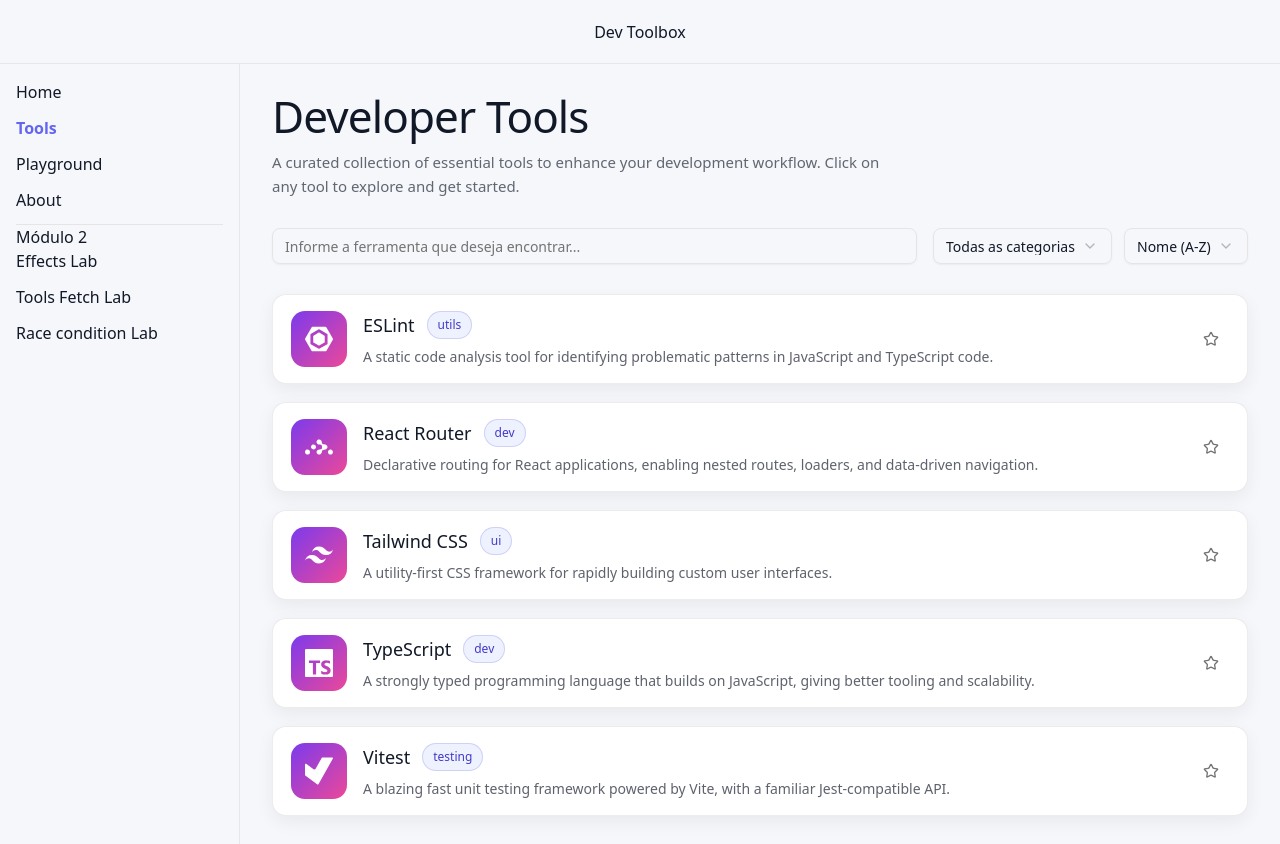
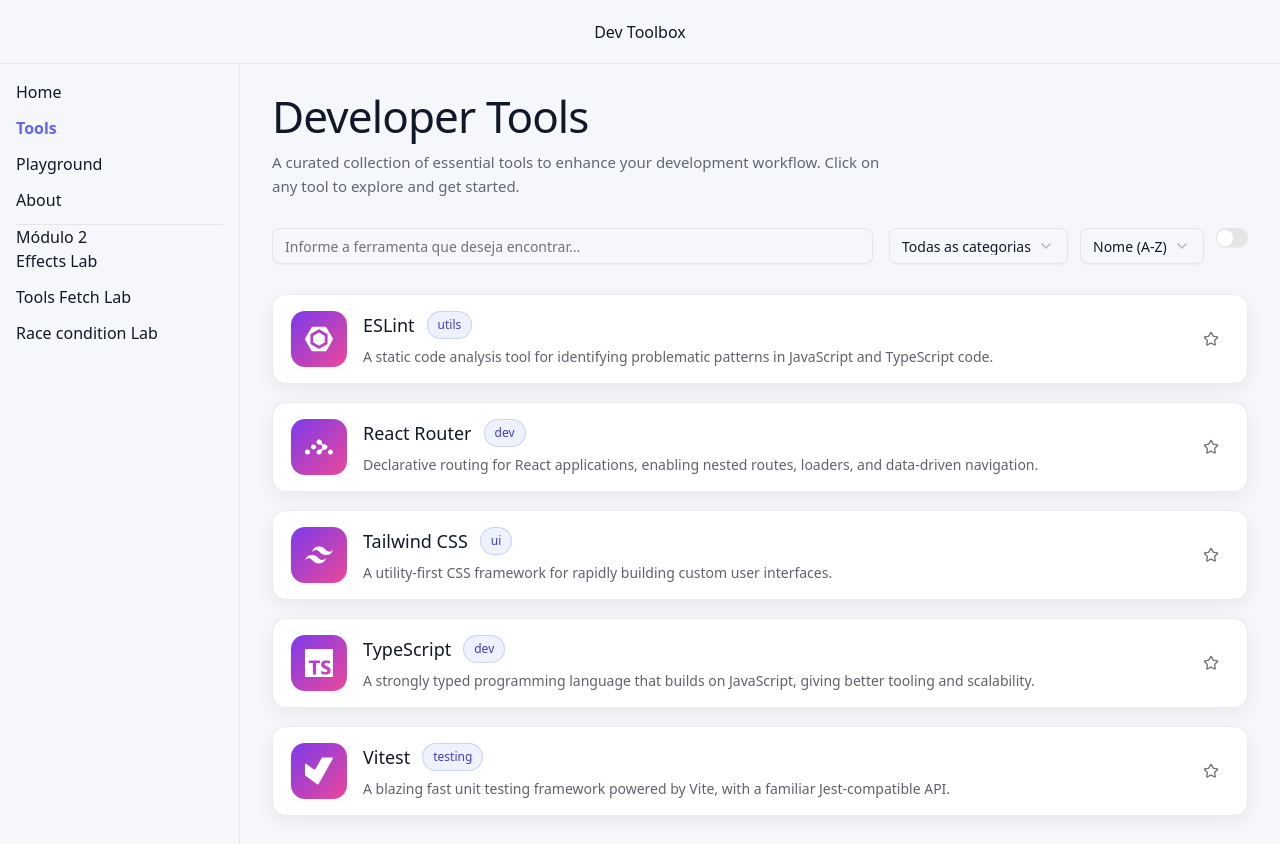
Before and after one commit to alejandrolozano13/react-learning-lab, a React (Vite) app: page /tools in a window 1280 px wide. Built offline with nearby package versions, Linux system fonts and the light colour scheme.

Commit message:
adicionei o switch para filtrar apenas os favoritos para testar meu custom hook useToggle

```diff
--- a/src/modules/fundamentals/pages/tools/ToolsPage.tsx
+++ b/src/modules/fundamentals/pages/tools/ToolsPage.tsx
@@ -11,8 +11,8 @@ import { FavoritesOutletContext } from "../../domain/tools/favorites-outlet-cont
 import { useMemo, useState } from "react";
 import { useDebouncedValue } from "../../../state-effects/hooks/useDebouncedValue";
 import { EmptyToolsPage } from "./EmptyToolsPage";
-import { Tool } from "../../domain/tools/tool";
 import { useFetch } from "../../../state-effects/hooks/useFetch";
+import { useToggle } from '../../../state-effects/hooks/useToggle';
 
 export const ToolsPage = () => {
   const { favoriteToolIds, toggleFavorite } =
@@ -21,9 +21,10 @@ export const ToolsPage = () => {
   const [searchText, setSearchText] = useState<string>("");
   const debouncedSearchText = useDebouncedValue(searchText, 500);
 
-
   const [category, setCategory] = useState<CategoryOption>("all");
   const [sort, setSort] = useState<SortOption>("name-asc");
+
+  const onlyFavorites = useToggle(false);
 
   const { data: tools, loading, error, execute } = useFetch(listTools);
 
@@ -38,13 +39,16 @@ export const ToolsPage = () => {
   }, [tools]);
 
   const filteredTools = useMemo(() => {
-    return filterAndSortTools({
+    const value = filterAndSortTools({
       tools: tools ?? [],
       query: debouncedSearchText,
       category,
       sort,
     });
-  }, [tools, debouncedSearchText, category, sort]);
+
+    if(!onlyFavorites.value) return value;
+    return value.filter((tool) => favoriteSet.has(tool.id));
+  }, [tools, debouncedSearchText, category, sort, onlyFavorites.value, favoriteSet]);
 
   return (
     <section className="tools-page">
@@ -63,6 +67,8 @@ export const ToolsPage = () => {
           onCategoryChange={setCategory}
           sort={sort}
           onSortChange={setSort}
+          onlyFavorites={onlyFavorites.value}
+          onOnlyFavoritesChanges ={onlyFavorites.set}
         />
       </header>
       {loading && <p>Carregando...</p>}
--- a/src/modules/fundamentals/pages/tools/components/ToolsFiltersBar.tsx
+++ b/src/modules/fundamentals/pages/tools/components/ToolsFiltersBar.tsx
@@ -5,6 +5,7 @@ import { CategoryOption } from "../../../domain/tools/CategoryOption";
 
 import { Input } from "../../../../../components/ui/input";
 import { NativeSelect } from "../../../../../components/ui/native-select";
+import { Switch } from "../../../../../components/ui/switch";
 
 type Props = {
   category: CategoryOption;
@@ -16,6 +17,9 @@ type Props = {
 
   searchText: string;
   onSearchTextChange: (value: string) => void;
+
+  onlyFavorites: boolean;
+  onOnlyFavoritesChanges: (value: boolean) => void;
 };
 
 export const ToolsFiltersBar = ({
@@ -26,6 +30,8 @@ export const ToolsFiltersBar = ({
   onCategoryChange,
   sort,
   onSortChange,
+  onlyFavorites,
+  onOnlyFavoritesChanges,
 }: Props) => {
   return (
     <div className="tools-page__filters">
@@ -56,6 +62,11 @@ export const ToolsFiltersBar = ({
           <option value="name-asc">Nome (A-Z)</option>
           <option value="name-desc">Nome (Z-A)</option>
         </NativeSelect>
+
+        <Switch
+          checked={onlyFavorites}
+          onCheckedChange={(checked) => onOnlyFavoritesChanges(checked)}
+        />
       </div>
     </div>
   );
--- a/src/modules/state-effects/hooks/useToggle.ts
+++ b/src/modules/state-effects/hooks/useToggle.ts
@@ -11,10 +11,10 @@ type ToggleApi = {
 export function useToggle(initial = false): ToggleApi {
     const [value, setValue] = useState<boolean>(initial);
 
-    const setOn = useCallback(() => setValue(true), []);
-    const setOff = useCallback(() => setValue(false), []);
-    const toggle = useCallback(() => setValue((v) => !v), []);
-    const set = useCallback((next: boolean) => setValue(next), []);
+    const setOn = useCallback(() => setValue(true), []); // lógica interna
+    const setOff = useCallback(() => setValue(false), []); // lógiica interna
+    const toggle = useCallback(() => setValue((v) => !v), []); // para ação do usuario
+    const set = useCallback((next: boolean) => setValue(next), []); // sincronização externa
 
     return { value, setOn, setOff, toggle, set };
 }
```
